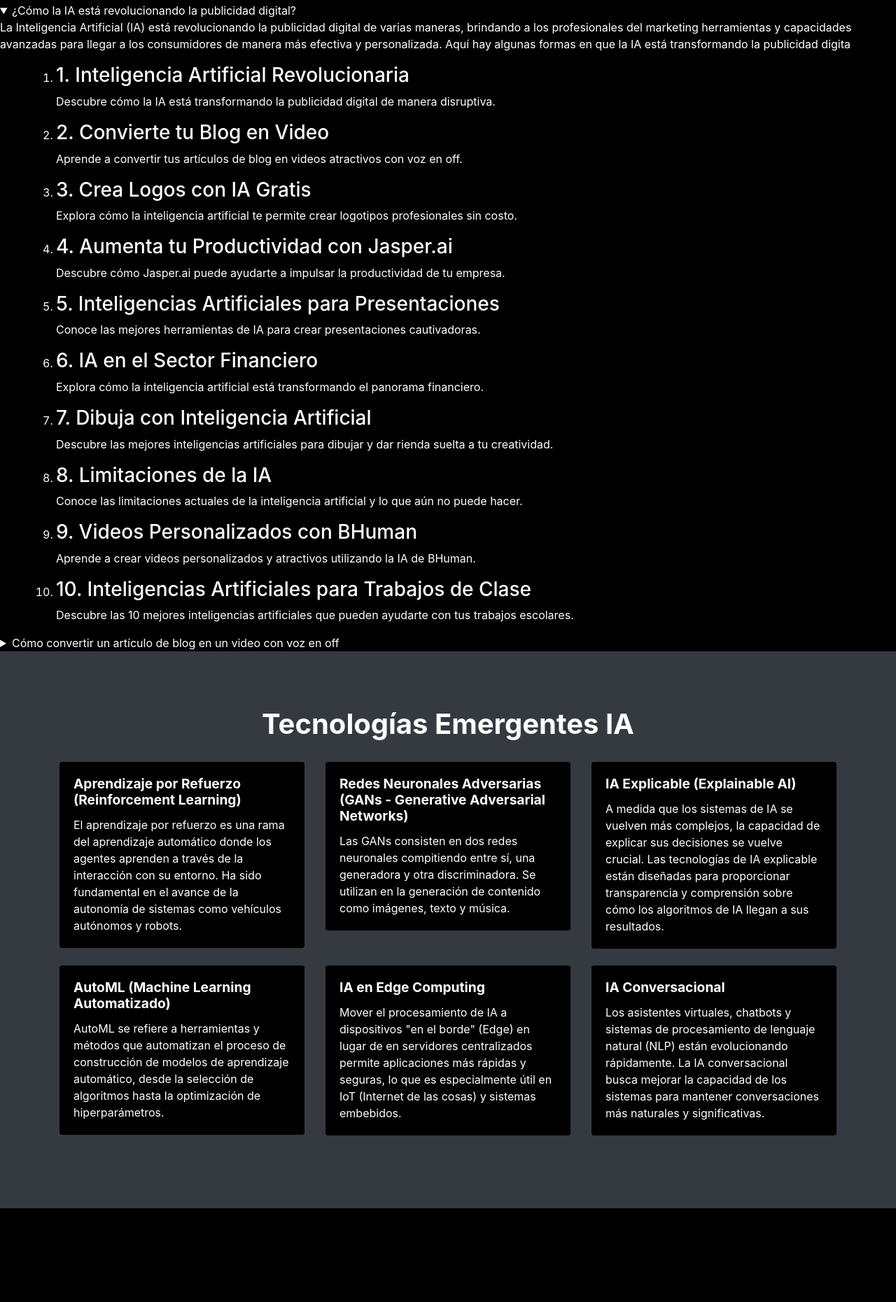
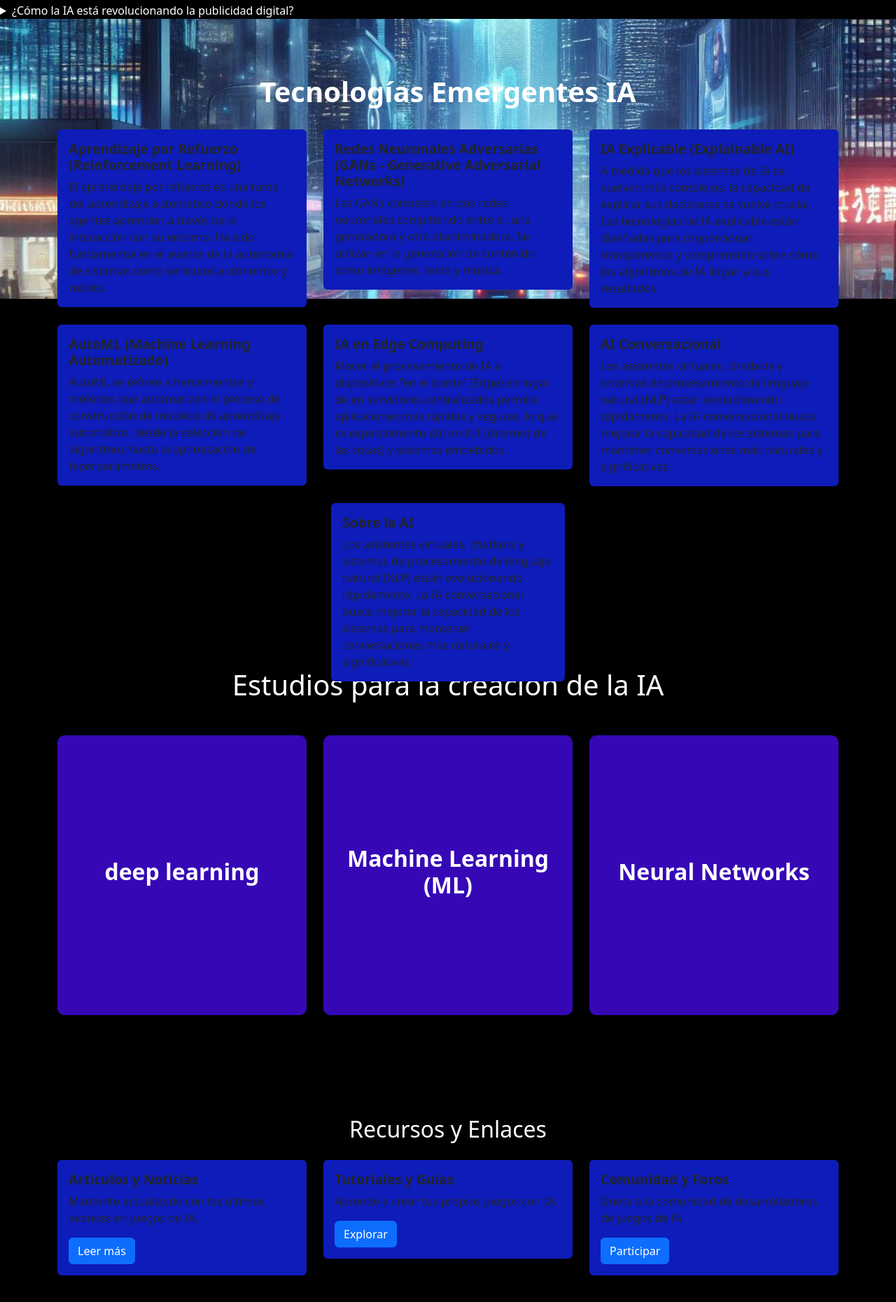
Before and after one commit to kevininsuasty/AI, a plain HTML site: page Home.html in a window 1280 px wide. Shown: the part 847-2708 px from the top of the page at 70% size. Before the commit the page ends 2574 px from the top, so only its background shows below. Drawn offline with nearby package versions, Linux system fonts and the light colour scheme.

Commit message:
mas actualizacion

```diff
--- a/Home.html
+++ b/Home.html
@@ -5,6 +5,7 @@
   <meta name="viewport" content="width=device-width, initial-scale=1.0">
   <title>AI</title>
   <link rel="stylesheet" href="https://maxcdn.bootstrapcdn.com/bootstrap/4.5.2/css/bootstrap.min.css">
+  <link href="https://cdn.jsdelivr.net/npm/bootstrap@5.3.0/dist/css/bootstrap.min.css" rel="stylesheet">
   <style>
     body {
       background-color: #000000;
@@ -45,17 +46,68 @@
 
     }
     .card {
-      background-color: #000000;
+      background-color: #0e1cb9;
       border: none;
       transition: transform 0.3s ease;
     }
     .card:hover {
-      background-color: #010198;
+      background-color: #f6f6f6;
       transform: translateY(-10px);
     }
     .card-title {
       font-size: 1.2rem;
       font-weight: bold;
+    }
+    .category-container {
+      perspective: 1000px;
+    }
+    .category-card {
+      position: relative;
+      width: 100%;
+      height: 400px;
+      text-align: center;
+      transition: transform 0.6s;
+      transform-style: preserve-3d;
+      box-shadow: 0 4px 8px 0 rgba(0, 0, 0, 0.2);
+    }
+    .category-card:hover {
+      transform: rotateY(180deg);
+    }
+    .category-front, .category-back {
+      position: absolute;
+      width: 100%;
+      height: 100%;
+      backface-visibility: hidden;
+      border-radius: 10px;
+    }
+    .category-front {
+      background-color: #3608b5;
+      display: flex;
+      justify-content: center;
+      align-items: center;
+      color: #fff;
+    }
+    .category-back {
+      background-color: #2c2e4c;
+      color: #fff;
+      transform: rotateY(180deg);
+      padding: 20px;
+      display: flex;
+      flex-direction: column;
+      justify-content: center;
+      align-items: center;
+    }
+    .category-icon {
+      font-size: 5rem;
+      margin-bottom: 20px;
+    }
+    .category-title {
+      font-size: 2rem;
+      font-weight: bold;
+      margin-bottom: 10px;
+    }
+    .category-description {
+      font-size: 1.2rem;
     }
 
 
@@ -72,19 +124,19 @@
         <div class="collapse navbar-collapse" id="navbarNav">
           <ul class="navbar-nav ml-auto">
             <li class="nav-item">
-              <a class="nav-link" href="#">Home</a>
+              <a class="nav-link" href="#">Tipos AI</a>
             </li>
             <li class="nav-item">
-              <a class="nav-link" href="#">Directorio</a>
+              <a class="nav-link" href="#"></a>
             </li>
             <li class="nav-item">
               <a class="nav-link" href="http://127.0.0.1:5500/AI/catehorias.html">Categorías</a>
             </li>
             <li class="nav-item">
-              <a class="nav-link" href="#">Recursos</a>
+              <a class="nav-link" href="#">Futuro AI</a>
             </li>
             <li class="nav-item">
-              <a class="nav-link" href="#">Blog</a>
+              <a class="nav-link" href="http://127.0.0.1:5500/Sv.html#">Juegos</a>
             </li>
             <li class="nav-item">
               <a class="nav-link" href="#">Contacto</a>
@@ -105,11 +157,15 @@
     </div>
   </section>
 
+
+
+
+
   <main>
-		<section>
+		<section >
 			<h2>Algo que no sabias</h2>
 			<article>
-				<details open>
+				<details off>
 					<summary>¿Cómo la IA está revolucionando la publicidad digital?</summary>
 					<p>
             La Inteligencia Artificial (IA) está revolucionando la publicidad digital de varias maneras, brindando a los profesionales del marketing herramientas y capacidades
@@ -117,64 +173,56 @@
             <ul>
               <ol>
                 <li>
-                  <h3>1. Inteligencia Artificial Revolucionaria</h3>
-                  <p>Descubre cómo la IA está transformando la publicidad digital de manera disruptiva.</p>
+                  <h3> Personalización y Segmentación:</h3>
+                  <p>La IA permite una personalización mucho más precisa y efectiva en la publicidad digital. Los algoritmos de IA pueden analizar grandes
+                    cantidades de datos de usuarios para comprender sus intereses, comportamientos de navegación, historial de compras y más. Esto permite a los anunciantes
+                    crear anuncios específicamente adaptados a cada usuario,
+                     lo que aumenta la relevancia y la probabilidad de que los usuarios interactúen con los anuncios.</p>
                 </li>
                 <li>
-                  <h3>2. Convierte tu Blog en Video</h3>
-                  <p>Aprende a convertir tus artículos de blog en videos atractivos con voz en off.</p>
+                  <h3>Optimización de Ofertas y Presupuestos:</h3>
+                  <p>Los sistemas de IA pueden optimizar automáticamente las ofertas y presupuestos de publicidad en tiempo real.
+                    Estos algoritmos pueden ajustar las ofertas basándose en datos en tiempo real sobre la competencia, el comportamiento del usuario
+                     y las tasas de conversión. Esto ayuda a maximizar el retorno de la inversión
+                     (ROI) al garantizar que los anuncios se muestren en el momento adecuado y al público adecuado</p>
                 </li>
                 <li>
-                  <h3>3. Crea Logos con IA Gratis</h3>
-                  <p>Explora cómo la inteligencia artificial te permite crear logotipos profesionales sin costo.</p>
+                  <h3>Automatización de Campañas:</h3>
+                  <p>La IA permite la automatización de campañas publicitarias. Los sistemas de IA pueden crear, implementar y optimizar campañas publicitarias sin la intervención
+                    manual constante. Esto ahorra tiempo y recursos,
+                     permitiendo a los profesionales del marketing centrarse en estrategias creativas y de alto nivel.</p>
                 </li>
                 <li>
-                  <h3>4. Aumenta tu Productividad con Jasper.ai</h3>
-                  <p>Descubre cómo Jasper.ai puede ayudarte a impulsar la productividad de tu empresa.</p>
+                  <h3>Optimización de Creatividades:</h3>
+                  <p>Los algoritmos de IA pueden analizar el rendimiento de diferentes versiones de creatividades publicitarias y determinar cuáles generan mejores resultados.
+                     Esto incluye la optimización de elementos como imágenes,
+                     copias de texto, colores y llamados a la acción (CTA), lo que mejora la efectividad de los anuncios.</p>
                 </li>
-                <li>
-                  <h3>5. Inteligencias Artificiales para Presentaciones</h3>
-                  <p>Conoce las mejores herramientas de IA para crear presentaciones cautivadoras.</p>
-                </li>
-                <li>
-                  <h3>6. IA en el Sector Financiero</h3>
-                  <p>Explora cómo la inteligencia artificial está transformando el panorama financiero.</p>
-                </li>
-                <li>
-                  <h3>7. Dibuja con Inteligencia Artificial</h3>
-                  <p>Descubre las mejores inteligencias artificiales para dibujar y dar rienda suelta a tu creatividad.</p>
-                </li>
-                <li>
-                  <h3>8. Limitaciones de la IA</h3>
-                  <p>Conoce las limitaciones actuales de la inteligencia artificial y lo que aún no puede hacer.</p>
-                </li>
-                <li>
-                  <h3>9. Videos Personalizados con BHuman</h3>
-                  <p>Aprende a crear videos personalizados y atractivos utilizando la IA de BHuman.</p>
-                </li>
-                <li>
-                  <h3>10. Inteligencias Artificiales para Trabajos de Clase</h3>
-                  <p>Descubre las 10 mejores inteligencias artificiales que pueden ayudarte con tus trabajos escolares.</p>
-                </li>
+
               </ol>
             </ul>
 				</details>
 			</article>
-			<article>
-				<details>
-					<summary>Cómo convertir un artículo de blog en un video con voz en off</summary>
-					<p>Contenido del artículo...</p>
-				</details>
-			</article>
+
 			<!-- Más artículos -->
 		</section>
 	</main>
+
+
+
+
+
+
+
+
+
 
 	<footer>
 		<!-- Contenido del footer -->
 	</footer>
 
-  <section class="section bg-dark">
+  <section class="section bg-dark" style="background: url(IMG/Fondo.jpeg) no-repeat center center fixed; background-size: cover; height: 400px;">
+
     <div class="container">
       <h2 class="section-title">Tecnologías Emergentes IA</h2>
       <div class="row">
@@ -228,16 +276,146 @@
         <div class="col-md-4 mb-4">
           <div class="card">
             <div class="card-body">
-              <h5 class="card-title"> IA Conversacional</h5>
+              <h5 class="card-title"> AI Conversacional </h5>
               <p class="card-text">Los asistentes virtuales, chatbots y sistemas de procesamiento de lenguaje natural (NLP) están evolucionando rápidamente. La IA conversacional
                  busca mejorar la capacidad de los sistemas para mantener conversaciones más naturales y significativas.</p>
             </div>
           </div>
         </div>
       </div>
+      <div class="container-fluid h-100 d-flex align-items-center justify-content-center">
+        <div class="col-md-4 mb-4">
+          <div class="card">
+            <div class="card-body">
+              <h5 class="card-title">Sobre la AI</h5>
+              <p class="card-text">Los asistentes virtuales, chatbots y sistemas de procesamiento de lenguaje natural (NLP) están evolucionando rápidamente. La IA conversacional busca mejorar la capacidad de los sistemas para mantener conversaciones más naturales y significativas.</p>
+            </div>
+          </div>
+        </div>
+      </div>
     </div>
   </section>
+  <br>
+  <br>
+  <br>
+  <br>
+  <br>
+  <br>
+  <br>
+  <br>
+  <br>
+  <br>
+  <br>
+  <br>
+  <br>
+  <br>
+  <br>
+  <br>
+  <br>
+  <br>
+  <br>
+  <br>
 
+
+  <div class="container my-5">
+    <h1 class="text-center mb-5">Estudios para la creación de la IA</h1>
+    <div class="row">
+      <div class="col-md-4 mb-4">
+        <div class="category-container">
+          <div class="category-card">
+            <div class="category-front">
+              <div>
+                <i class="category-icon fas fa-robot"></i>
+                <h3 class="category-title">deep learning</h3>
+              </div>
+            </div>
+            <div class="category-back">
+              <h3 class="category-title">Deep Learning</h3>
+              <p class="category-description">es un sistema que se basa también en el aprendizaje, pero cuyo objetivo es maximizar las opciones y oportunidades que ofrece la inteligencia artificial.</p>
+              <a class="nav-link" href="http://127.0.0.1:5500/AI/catehorias.html">Saber mas</a>
+            </div>
+          </div>
+        </div>
+      </div>
+      <div class="col-md-4 mb-4">
+        <div class="category-container">
+          <div class="category-card">
+            <div class="category-front">
+              <div>
+                <i class="category-icon fas fa-brain"></i>
+                <h3 class="category-title">Machine Learning (ML)</h3>
+              </div>
+            </div>
+            <div class="category-back">
+              <h3 class="category-title">Machine Learning (ML)</h3>
+              <p class="category-description">on softwares desarrollados, entrenados a diario de forma automática de tal modo que, conforme avanza el tiempo, son capaces de desempeñar ciertas tareas optimizando los procesos.</p>
+              <a class="nav-link" href="http://127.0.0.1:5500/AI/catehorias.html">Saber mas</a>
+            </div>
+          </div>
+        </div>
+      </div>
+      <div class="col-md-4 mb-4">
+        <div class="category-container">
+          <div class="category-card">
+            <div class="category-front">
+              <div>
+                <i class="category-icon fas fa-laptop-code"></i>
+                <h3 class="category-title">Neural Networks</h3>
+              </div>
+            </div>
+            <div class="category-back">
+              <h3 class="category-title">Neural Networks</h3>
+              <p class="category-description">son las encargadas de imitar el sistema de procesamiento de información que tiene un cerebro humano. </p>
+              <a class="nav-link" href="http://127.0.0.1:5500/AI/catehorias.html">saber mas</a>
+            </div>
+          </div>
+        </div>
+      </div>
+    </div>
+  </div>
+
+
+  <br>
+  <div class="container my-5" id="recursos">
+    <h2 class="text-center mb-4">Recursos y Enlaces</h2>
+    <div class="row">
+      <div class="col-md-4">
+        <div class="card">
+          <div class="card-body">
+            <h5 class="card-title">Artículos y Noticias</h5>
+            <p class="card-text">Mantente actualizado con los últimos avances en juegos de IA.</p>
+            <a href="#" class="btn btn-primary">Leer más</a>
+          </div>
+        </div>
+      </div>
+      <div class="col-md-4">
+        <div class="card">
+          <div class="card-body">
+            <h5 class="card-title">Tutoriales y Guías</h5>
+            <p class="card-text">Aprende a crear tus propios juegos con IA.</p>
+            <a href="#" class="btn btn-primary">Explorar</a>
+          </div>
+        </div>
+      </div>
+      <div class="col-md-4">
+        <div class="card">
+          <div class="card-body">
+            <h5 class="card-title">Comunidad y Foros</h5>
+            <p class="card-text">Únete a la comunidad de desarrolladores de juegos de IA.</p>
+            <a href="#" class="btn btn-primary">Participar</a>
+          </div>
+        </div>
+      </div>
+    </div>
+  </div>
+
+
+
+
+
+
+
+  <script src="https://cdn.jsdelivr.net/npm/bootstrap@5.3.0/dist/js/bootstrap.bundle.min.js"></script>
   <script src="https://ajax.googleapis.com/ajax/libs/jquery/3.5.1/jquery.min.js"></script>
   <script src="https://cdnjs.cloudflare.com/ajax/libs/popper.js/1.16.0/umd/popper.min.js"></script>
   <script src="https://maxcdn.bootstrapcdn.com/bootstrap/4.5.2/js/bootstrap.min.js"></script>
```
Also changed, not shown: catehorias.html (deleted, +0 -126 lines), IMG/Impacto en la Sociedad y la Economía.avif (added), IMG/WhatsApp Image 2024-03-17 at 11.57.56 PM.jpeg (added), IMG/WhatsApp Image 2024-03-17 at 7.46.49 PM.jpeg (added), IMG/kkk.jpeg (added), IMG/o este.jpeg (added).
